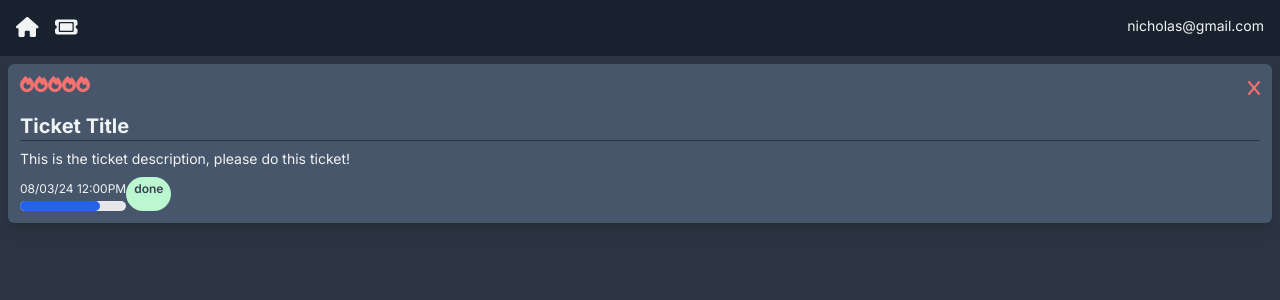
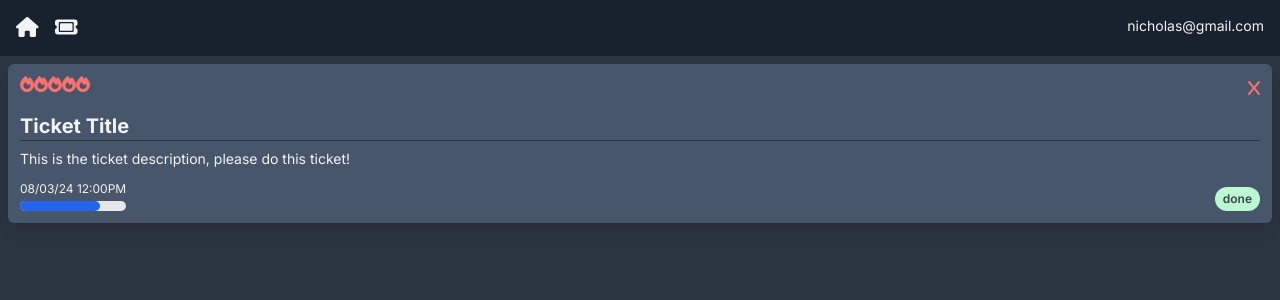
Before and after one commit to Thelastnicko/ticket-app, a Next.js app: page / in a window 1280 px wide. Shown: the top 300 px of the page. Built offline with nearby package versions, Linux system fonts and the light colour scheme.

Commit message:
align ticket card items

```diff
--- a/app/(components)/TicketCard.js
+++ b/app/(components)/TicketCard.js
@@ -23,7 +23,9 @@ const TicketCard = () => {
           <p className="text-xs my-1">08/03/24 12:00PM</p>
           <ProgressDisplay />
         </div>
-        <StatusDisplay />
+        <div className="ml-auto flex items-end">
+          <StatusDisplay />
+        </div>
       </div>
     </div>
   );
```
